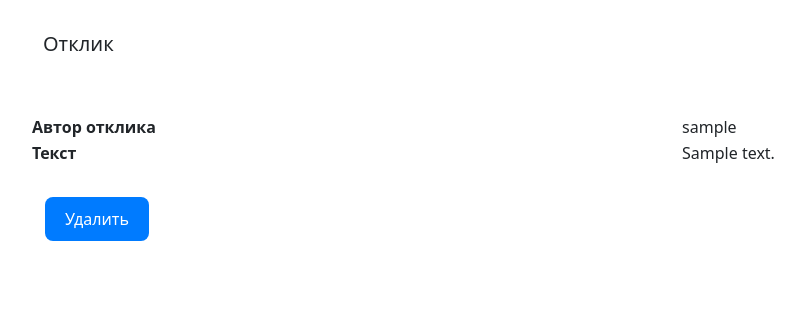
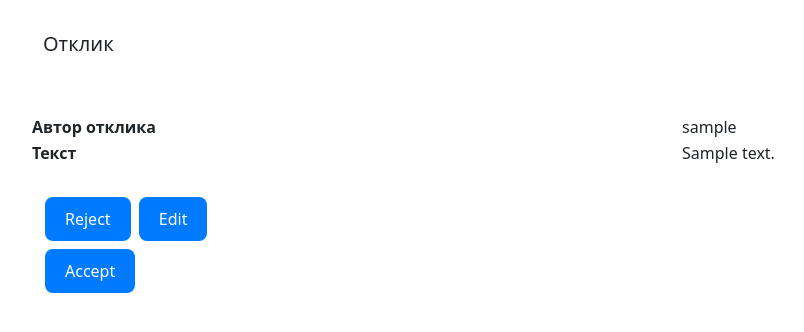
Before and after one commit to AnastasiaGundova/MMORPG, a Django app: page /posts/reply/1/ in a window 1280 px wide. Shown: the part 56-388 px from the top of the page, without its empty margins (39-843 px from the left). Run offline with Django 5.2, Linux system fonts and the light colour scheme; a user stored in the database is signed in; tables that the repository leaves empty hold one stand-in row (values such as "Sample post"); some libraries are stand-ins or nearby versions.

Commit message:
reply delete+ reply accept

```diff
--- a/mmorpg/urls.py
+++ b/mmorpg/urls.py
@@ -1,6 +1,6 @@
 from django.urls import path
 from .views import PostsList, PostSearch, PostDetail, PostCreate, CategoryListView, subscribe, PostUpdate, PostDelete, \
-   ReplyDetailView, ReplyCreate, ReplyDelete
+   ReplyDetailView, ReplyCreate, ReplyDelete, ReplyEdit, reply_accept
 
 urlpatterns = [
    path('', PostsList.as_view(), name='posts_list'),
@@ -17,4 +17,6 @@ urlpatterns = [
    path('reply/<int:pk>/', ReplyDetailView.as_view(), name='reply_detail'),
    path('<int:pk>/reply/', ReplyCreate.as_view(), name='reply_create'),
    path('reply/<int:pk>/reply_delete/', ReplyDelete.as_view(), name='reply_delete'),
+   path('reply/<int:pk>/reply_edit/', ReplyEdit.as_view(), name='reply_edit'),
+   path('reply/<int:pk>/reply_accept/', reply_accept, name='reply_accept'),
 ]
--- a/mmorpg/views.py
+++ b/mmorpg/views.py
@@ -1,15 +1,18 @@
 from django.contrib.auth.decorators import login_required
+from django.http import HttpResponseRedirect
 from django.shortcuts import render, get_object_or_404
+from django.urls import reverse
 from django.views.generic import ListView, DetailView, CreateView, UpdateView, DeleteView
 
 from MMORPG_project.settings import SITE_URL
 from .forms import PostForm, ReplyForm
 from .models import Post, Category, Reply
-from .filters import PostFilter
+from .filters import PostFilter, ReplyFilter
 
 from django.contrib.auth.mixins import LoginRequiredMixin
 
 from django.core.cache import cache
+from django.shortcuts import redirect
 
 
 class PostsList(ListView):
@@ -41,6 +44,7 @@ class PostDetail(DetailView):
 
     def get_context_data(self, **kwargs):
         context = super().get_context_data(**kwargs)
+        context['filterset'] = ReplyFilter(self.request.GET, queryset=self.get_queryset())
         return context
 
 
@@ -83,7 +87,6 @@ class PostUpdate(LoginRequiredMixin, UpdateView):
     model = Post
     template_name = 'managing_posts/post_edit.html'
     success_url = ''
-
 
     def get_context_data(self, **kwargs):
         context = super().get_context_data(**kwargs)
@@ -133,6 +136,29 @@ class ReplyDelete(LoginRequiredMixin, DeleteView):
         return context
 
 
+class ReplyEdit(LoginRequiredMixin, UpdateView):
+    form_class = ReplyForm
+    model_search = Reply
+    model = Reply
+    template_name = 'managing_posts/reply_edit.html'
+    success_url = 'http://127.0.0.1:8000/posts/'
+
+    def get_object(self, **kwargs):
+        my_id = self.kwargs.get('pk')
+        return Reply.objects.get(pk=my_id)
+
+
+@login_required
+def reply_accept(request, pk):
+    reply = get_object_or_404(Reply, id=pk)
+
+    if not reply.is_accepted:
+        reply.is_accepted = True
+        reply.save()
+
+    return redirect('http://127.0.0.1:8000/posts/')
+
+
 class ReplyCreate(LoginRequiredMixin, CreateView):
     form_class = ReplyForm
     model = Reply
--- a/templates/pages/reply_detail.html
+++ b/templates/pages/reply_detail.html
@@ -19,6 +19,7 @@
   </tbody>
 </table>
 <h6>&nbsp;</h6>
+
 <div style="text-align: left;">
     <button style="background-color: #007bff; /* Blue */
                     border: none;
@@ -31,10 +32,47 @@
                     margin: 4px 2px;
                     cursor: pointer;
                     border-radius: 8px; /* Softened edges */">
-        <a href="{% url 'reply_delete/' reply.id %}" style="color: white; text-decoration: none;">
-            {% trans "Delete" %}
+        <a href="{% url 'reply_delete' reply_detail.id %}" style="color: white; text-decoration: none;">
+            {% trans "Reject" %}
+        </a>
+    </button>
+    <button style="background-color: #007bff; /* Blue */
+                    border: none;
+                    color: white;
+                    padding: 10px 20px;
+                    text-align: center;
+                    text-decoration: none;
+                    display: inline-block;
+                    font-size: 16px;
+                    margin: 4px 2px;
+                    cursor: pointer;
+                    border-radius: 8px; /* Softened edges */">
+        <a href="{% url 'reply_edit' reply_detail.id %}" style="color: white; text-decoration: none;">
+            {% trans "Edit" %}
         </a>
     </button>
 </div>
 
+{% if not reply.accept and request.user.author != response.author%}
+<div>
+    <button style="background-color: #007bff; /* Blue */
+                        border: none;
+                        color: white;
+                        padding: 10px 20px;
+                        text-align: center;
+                        text-decoration: none;
+                        display: inline-block;
+                        font-size: 16px;
+                        margin: 4px 2px;
+                        cursor: pointer;
+                        border-radius: 8px; /* Softened edges */">
+            <a href="{% url 'reply_accept' reply_detail.id %}" style="color: white; text-decoration: none;">
+                {% trans "Accept" %}
+            </a>
+        </button>
+</div>
+{% endif %}
+{% if reply.is_accepted %}
+{% trans "Reply was accepted" %}
+{% endif %}
 {% endblock %}
```
Also changed, not shown: templates/managing_posts/reply_edit.html (added, +10 -0 lines), templates/pages/post_detail.html (+17 -1 lines).
